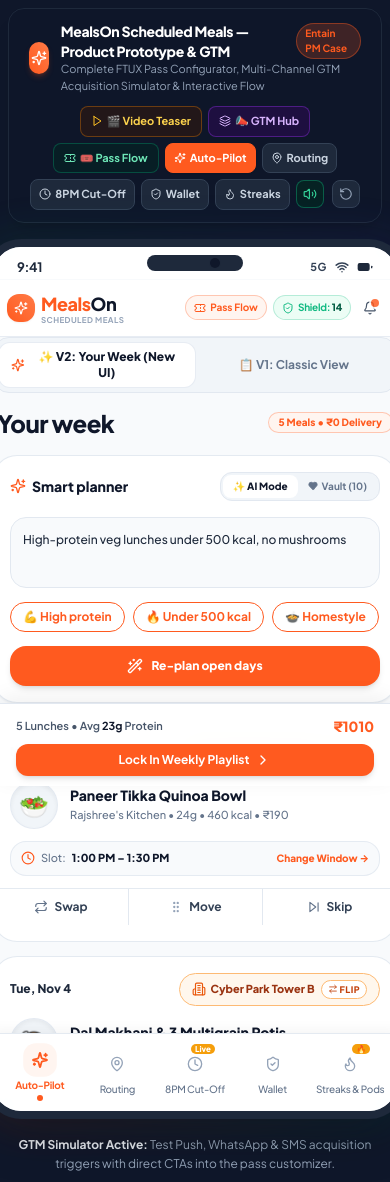
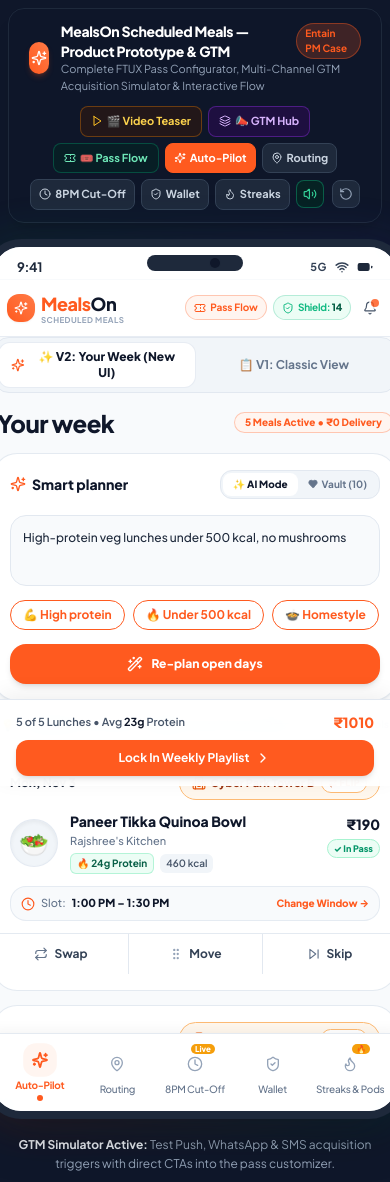
Before and after one commit to AnimeFreak95/Assignment_MealOn, a React (Vite) app: page / in a window 390 px wide. Built offline with nearby package versions, Linux system fonts and the light colour scheme.

Commit message:
feat(mobile-ux): enhance V2 card hierarchy with prominent price pills, thumb-friendly skipped state, and touch-optimized controls

```diff
--- a/src/tabs/AutoPilotTab.jsx
+++ b/src/tabs/AutoPilotTab.jsx
@@ -23,7 +23,8 @@ import {
   SkipForward,
   X,
   MapPin,
-  Move
+  Move,
+  RotateCcw
 } from 'lucide-react';
 import { playPop, playSuccessChime, playCelebrationFanfare } from '../utils/audioDelight';
 import { MASTER_DISH_CATALOG, INITIAL_VAULT_IDS, SAVED_LOCATIONS } from '../data/mockData';
@@ -321,9 +322,12 @@ export default function AutoPilotTab({
 
   // Calculate live totals
   const totalCost = playlist.reduce((acc, day) => {
+    if (day.status === 'skipped') return acc;
     const meal = day.options[day.currentIdx] || day.options[0];
     return acc + (meal?.price || 0);
   }, 0);
+
+  const activeMealsCount = playlist.filter((d) => d.status !== 'skipped').length;
 
   const avgProtein = Math.round(
     playlist.reduce((acc, day) => {
@@ -388,7 +392,7 @@ export default function AutoPilotTab({
       {/* V2: NEW FEATURE SECTION (DIRECTLY FROM SCREENSHOT DESIGN) */}
       {/* ======================================================== */}
       {viewVersion === 'v2' ? (
-        <div className="space-y-4 animate-in fade-in duration-200">
+        <div className="space-y-3.5 animate-in fade-in duration-200">
           {/* Main Title: Your week */}
           <div className="flex items-center justify-between px-1">
             <h1 className="text-2xl font-black text-slate-900 tracking-tight">
@@ -396,7 +400,7 @@ export default function AutoPilotTab({
             </h1>
             <div className="flex items-center space-x-1.5">
               <span className="text-[10px] font-extrabold text-[#FF5A1F] bg-[#FFF5F0] border border-[#FF5A1F]/30 px-2.5 py-0.5 rounded-full">
-                5 Meals • ₹0 Delivery
+                {activeMealsCount} Meals Active • ₹0 Delivery
               </span>
             </div>
           </div>
@@ -488,7 +492,7 @@ export default function AutoPilotTab({
                 <button
                   onClick={handleGenerateAI}
                   disabled={isLoading}
-                  className="w-full bg-[#FF5A1F] hover:bg-[#E04812] text-white font-extrabold text-xs py-3 px-4 rounded-2xl shadow-md transition-all active:scale-[0.98] cta-bounce flex items-center justify-center space-x-2"
+                  className="w-full bg-[#FF5A1F] hover:bg-[#E04812] text-white font-extrabold text-xs py-3 px-4 rounded-2xl shadow-md transition-all active:scale-[0.98] cta-bounce flex items-center justify-center space-x-2 cursor-pointer"
                 >
                   {isLoading ? (
                     <div className="flex items-center space-x-2">
@@ -516,7 +520,7 @@ export default function AutoPilotTab({
                     <button
                       type="button"
                       onClick={() => setIsVaultModalOpen(true)}
-                      className="text-[11px] font-extrabold text-rose-600 hover:underline flex items-center space-x-1"
+                      className="text-[11px] font-extrabold text-rose-600 hover:underline flex items-center space-x-1 cursor-pointer"
                     >
                       <span>Manage 20 Dishes</span>
                       <ChevronRight className="w-3 h-3" />
@@ -558,7 +562,7 @@ export default function AutoPilotTab({
                       playPop();
                       setFridayWildcard(!fridayWildcard);
                     }}
-                    className={`w-9 h-5 rounded-full transition-colors relative p-0.5 ${
+                    className={`w-9 h-5 rounded-full transition-colors relative p-0.5 cursor-pointer ${
                       fridayWildcard ? 'bg-[#FF5A1F]' : 'bg-slate-300'
                     }`}
                   >
@@ -574,7 +578,7 @@ export default function AutoPilotTab({
                 <button
                   onClick={handleShuffleVaultSchedule}
                   disabled={isLoading}
-                  className="w-full bg-gradient-to-r from-rose-500 to-[#FF5A1F] hover:from-rose-600 hover:to-[#E04812] text-white font-extrabold text-xs py-3 px-4 rounded-2xl shadow-md transition-all active:scale-[0.98] cta-bounce flex items-center justify-center space-x-2"
+                  className="w-full bg-gradient-to-r from-rose-500 to-[#FF5A1F] hover:from-rose-600 hover:to-[#E04812] text-white font-extrabold text-xs py-3 px-4 rounded-2xl shadow-md transition-all active:scale-[0.98] cta-bounce flex items-center justify-center space-x-2 cursor-pointer"
                 >
                   {isLoading ? (
                     <div className="flex items-center space-x-2">
@@ -592,6 +596,15 @@ export default function AutoPilotTab({
             )}
           </div>
 
+          {/* Mobile UX Helper Tip Banner */}
+          <div className="flex items-center justify-between px-2 py-0.5 text-[11px] text-slate-500 font-medium">
+            <span className="flex items-center space-x-1.5">
+              <span>💡</span>
+              <span>Tap <strong>Move</strong> to shift days, or <strong>Flip</strong> to switch Home/Office</span>
+            </span>
+            <span className="text-[10px] font-bold text-slate-400">1-Tap Controls</span>
+          </div>
+
           {/* Active Drag-and-Drop Banner Indicator */}
           {draggedDayIndex !== null && (
             <div className="bg-amber-100/90 border border-amber-300 rounded-2xl p-2.5 text-center text-xs font-bold text-amber-900 animate-pulse flex items-center justify-center space-x-2 shadow-xs">
@@ -602,7 +615,7 @@ export default function AutoPilotTab({
             </div>
           )}
 
-          {/* 2. Meal Cards List (Matching Screenshot Design Language) */}
+          {/* 2. Meal Cards List (Matching Screenshot Design Language + Mobile Ergonomics) */}
           <div className="space-y-3.5">
             {isLoading ? (
               <div className="space-y-3 animate-pulse">
@@ -644,7 +657,7 @@ export default function AutoPilotTab({
                         : isDragOverTarget
                         ? 'border-2 border-dashed border-[#FF5A1F] bg-orange-50/70 ring-4 ring-[#FF5A1F]/20 scale-[1.01]'
                         : isSkipped
-                        ? 'opacity-60 border-slate-300 bg-slate-50/60'
+                        ? 'opacity-70 border-slate-300 bg-slate-50/70'
                         : isJustSwapped
                         ? 'border-[#10B981] ring-2 ring-[#10B981]/20 shadow-md'
                         : 'border-slate-200/90 hover:border-slate-300'
@@ -719,20 +732,41 @@ export default function AutoPilotTab({
                       </div>
                     )}
 
-                    {/* Middle Content Row: Round Avatar + Details */}
-                    <div className="flex items-center space-x-3">
+                    {/* Middle Content Row: Round Avatar + Details + PROMINENT PRICE BADGE */}
+                    <div className="flex items-start justify-between space-x-2">
+                      <div className="flex items-center space-x-3 min-w-0 flex-1">
                         {/* Round Avatar with gray circle background */}
                         <div className="w-12 h-12 rounded-full bg-slate-100 border border-slate-200/80 flex items-center justify-center text-2xl shrink-0 shadow-inner">
                           {currentMeal.image}
                         </div>
 
-                      <div className="flex-1 min-w-0">
+                        <div className="min-w-0 flex-1">
                           <h3 className="text-sm font-extrabold text-slate-900 leading-snug truncate">
                             {currentMeal.name}
                           </h3>
                           <p className="text-[11px] text-slate-500 font-medium truncate mt-0.5">
-                          {currentMeal.kitchen} • {currentMeal.protein}g • {currentMeal.kcal} kcal • ₹{currentMeal.price}
+                            {currentMeal.kitchen}
                           </p>
+                          {/* Clean Macro Badges on Mobile */}
+                          <div className="flex items-center space-x-1.5 mt-1">
+                            <span className="text-[10px] font-bold text-emerald-800 bg-emerald-50 border border-emerald-200/80 px-1.5 py-0.5 rounded-md flex items-center space-x-0.5">
+                              <span>🔥 {currentMeal.protein}g Protein</span>
+                            </span>
+                            <span className="text-[10px] font-semibold text-slate-600 bg-slate-100 px-1.5 py-0.5 rounded-md">
+                              {currentMeal.kcal} kcal
+                            </span>
+                          </div>
+                        </div>
+                      </div>
+
+                      {/* Standalone Price Badge with Pass Included tag (Brought from V1) */}
+                      <div className="text-right shrink-0 pt-0.5">
+                        <div className="text-sm font-black text-slate-900">
+                          ₹{currentMeal.price}
+                        </div>
+                        <span className="text-[9px] font-extrabold text-[#059669] bg-[#ECFDF5] border border-[#A7F3D0] px-1.5 py-0.5 rounded-full inline-block mt-0.5">
+                          ✓ In Pass
+                        </span>
                       </div>
                     </div>
 
@@ -752,7 +786,7 @@ export default function AutoPilotTab({
                           onClick={() =>
                             setActiveSlotPickerDay(activeSlotPickerDay === idx ? null : idx)
                           }
-                          className="text-[10px] font-extrabold text-[#FF5A1F] hover:underline flex items-center space-x-0.5"
+                          className="text-[10px] font-extrabold text-[#FF5A1F] hover:underline flex items-center space-x-0.5 cursor-pointer"
                         >
                           <span>{activeSlotPickerDay === idx ? 'Close' : 'Change Window →'}</span>
                         </button>
@@ -760,7 +794,7 @@ export default function AutoPilotTab({
 
                       {/* Expandable 30-Min Slot Selector */}
                       {activeSlotPickerDay === idx && (
-                        <div className="grid grid-cols-3 gap-1 pt-1 animate-in fade-in duration-150">
+                        <div className="grid grid-cols-3 gap-1.5 pt-1 animate-in fade-in duration-150">
                           {[
                             { id: '12:30 PM – 1:00 PM', label: '12:30–1:00 PM' },
                             { id: '1:00 PM – 1:30 PM', label: '1:00–1:30 PM (Pod)' },
@@ -772,7 +806,7 @@ export default function AutoPilotTab({
                                 key={tw.id}
                                 type="button"
                                 onClick={() => selectTimeSlot(idx, tw.id)}
-                                className={`py-1 px-1 rounded-lg text-[9px] font-extrabold border transition-all text-center ${
+                                className={`py-1.5 px-1 rounded-xl text-[9px] font-extrabold border transition-all text-center cursor-pointer ${
                                   isCurrentSlot
                                     ? 'bg-[#FF5A1F] text-white border-[#FF5A1F] shadow-xs'
                                     : 'bg-white text-slate-700 border-slate-200 hover:border-slate-300'
@@ -786,31 +820,31 @@ export default function AutoPilotTab({
                       )}
                     </div>
 
-                    {/* Move / Shift Drawer (Tap-friendly alternate for Drag-and-Drop) */}
+                    {/* Move / Shift Drawer (Large, Thumb-Friendly Alternate for Drag-and-Drop) */}
                     {activeShiftDay === idx && (
-                      <div className="p-2.5 bg-gradient-to-r from-orange-50 to-amber-50 rounded-2xl border border-[#FF5A1F]/30 space-y-1.5 animate-in fade-in duration-150">
-                        <div className="flex items-center justify-between text-[10px]">
+                      <div className="p-3 bg-gradient-to-r from-orange-50 to-amber-50 rounded-2xl border border-[#FF5A1F]/30 space-y-2 animate-in fade-in duration-150">
+                        <div className="flex items-center justify-between text-[11px]">
                           <span className="font-extrabold text-slate-900 flex items-center space-x-1">
                             <GripVertical className="w-3.5 h-3.5 text-[#FF5A1F]" />
-                            <span>Drag the "Move" button or tap a day to swap:</span>
+                            <span>Shift {dayItem.dayCode}'s meal to:</span>
                           </span>
                           <button
                             onClick={() => setActiveShiftDay(null)}
-                            className="text-slate-400 hover:text-slate-600 font-bold"
+                            className="text-slate-400 hover:text-slate-600 font-bold p-1 cursor-pointer"
                           >
                             ✕
                           </button>
                         </div>
-                        <div className="grid grid-cols-5 gap-1">
+                        <div className="grid grid-cols-5 gap-1.5">
                           {playlist.map((d, dIdx) => (
                             <button
                               key={d.day}
                               disabled={dIdx === idx}
                               onClick={() => handleShiftMeal(idx, dIdx)}
-                              className={`py-1 rounded-lg text-[10px] font-bold border transition-all ${
+                              className={`py-2 rounded-xl text-xs font-black border transition-all cursor-pointer ${
                                 dIdx === idx
                                   ? 'bg-slate-200 text-slate-400 border-slate-300 cursor-not-allowed'
-                                  : 'bg-white text-slate-800 hover:bg-[#FF5A1F] hover:text-white border-slate-200 shadow-2xs'
+                                  : 'bg-white text-slate-800 hover:bg-[#FF5A1F] hover:text-white border-slate-200 shadow-2xs active:scale-95'
                               }`}
                             >
                               {d.dayCode}
@@ -820,17 +854,35 @@ export default function AutoPilotTab({
                       </div>
                     )}
 
-                    {/* Skipped Notice */}
-                    {isSkipped && (
-                      <div className="bg-emerald-50 border border-emerald-200 rounded-xl p-1.5 px-2 text-[10px] text-emerald-800 font-bold flex items-center justify-between">
-                        <span>🛡️ Meal Skipped. ₹190 credited to MealsOn Wallet.</span>
-                        <span className="text-[9px] underline cursor-pointer" onClick={() => handleSkipDay(idx)}>
-                          Undo
+                    {/* ======================================================== */}
+                    {/* BOTTOM TOOLBAR: CONDITIONAL BASED ON SKIPPED STATE       */}
+                    {/* ======================================================== */}
+                    {isSkipped ? (
+                      /* SIMPLIFIED HIGH-CONTRAST SKIPPED CARD STATE FOR MOBILE */
+                      <div className="bg-emerald-50/90 border-t border-emerald-200 -mx-4 -mb-4 p-3 rounded-b-3xl flex items-center justify-between animate-in fade-in duration-150">
+                        <div className="flex items-center space-x-2">
+                          <ShieldCheck className="w-4 h-4 text-emerald-600 shrink-0" />
+                          <div>
+                            <span className="text-xs font-black text-emerald-950 block leading-tight">
+                              Meal Skipped • ₹190 Preserved
+                            </span>
+                            <span className="text-[10px] font-medium text-emerald-700">
+                              Credited to MealsOn Wallet. Pass extended +1 day.
                             </span>
                           </div>
-                    )}
+                        </div>
 
-                    {/* Bottom 3-Action Toolbar (EXACT CTAs: Swap, Move, Skip) */}
+                        <button
+                          type="button"
+                          onClick={() => handleSkipDay(idx)}
+                          className="bg-white hover:bg-emerald-100 text-emerald-800 font-black text-xs px-3.5 py-1.5 rounded-xl border border-emerald-300 shadow-xs transition-all active:scale-95 shrink-0 cta-bounce cursor-pointer flex items-center space-x-1"
+                        >
+                          <RotateCcw className="w-3 h-3 text-emerald-600" />
+                          <span>Restore</span>
+                        </button>
+                      </div>
+                    ) : (
+                      /* REGULAR 3-ACTION TOOLBAR: Swap, Move, Skip */
                       <div className="grid grid-cols-3 divide-x divide-slate-200 border-t border-slate-200/90 -mx-4 -mb-4 mt-2">
                         {/* 1. Swap (Opens 4-5 alternative choices, including Vault items) */}
                         <button
@@ -839,7 +891,7 @@ export default function AutoPilotTab({
                             playPop();
                             setMultiSwapModalDay(idx);
                           }}
-                        className="py-2.5 text-xs font-bold text-slate-700 hover:text-[#FF5A1F] hover:bg-slate-50/80 rounded-bl-3xl flex items-center justify-center space-x-1.5 transition-colors active:scale-95 cta-bounce cursor-pointer"
+                          className="py-3 text-xs font-bold text-slate-700 hover:text-[#FF5A1F] hover:bg-slate-50/80 rounded-bl-3xl flex items-center justify-center space-x-1.5 transition-colors active:scale-95 cta-bounce cursor-pointer"
                         >
                           <Repeat className="w-3.5 h-3.5 text-slate-500" />
                           <span>Swap</span>
@@ -864,7 +916,7 @@ export default function AutoPilotTab({
                             setActiveShiftDay(activeShiftDay === idx ? null : idx);
                           }}
                           title="Drag this button to drop onto another day, or tap to choose"
-                        className="group py-2.5 text-xs font-bold text-slate-700 hover:text-[#FF5A1F] hover:bg-orange-50/60 flex items-center justify-center space-x-1.5 transition-colors active:scale-95 cta-bounce cursor-grab active:cursor-grabbing select-none"
+                          className="group py-3 text-xs font-bold text-slate-700 hover:text-[#FF5A1F] hover:bg-orange-50/60 flex items-center justify-center space-x-1.5 transition-colors active:scale-95 cta-bounce cursor-grab active:cursor-grabbing select-none"
                         >
                           <GripVertical className="w-3.5 h-3.5 text-slate-400 group-hover:text-[#FF5A1F] transition-colors" />
                           <span>Move</span>
@@ -874,16 +926,13 @@ export default function AutoPilotTab({
                         <button
                           type="button"
                           onClick={() => handleSkipDay(idx)}
-                        className={`py-2.5 text-xs font-bold transition-colors active:scale-95 rounded-br-3xl flex items-center justify-center space-x-1.5 cta-bounce cursor-pointer ${
-                          isSkipped
-                            ? 'text-emerald-700 bg-emerald-50 hover:bg-emerald-100'
-                            : 'text-slate-700 hover:text-amber-600 hover:bg-slate-50/80'
-                        }`}
+                          className="py-3 text-xs font-bold transition-colors active:scale-95 rounded-br-3xl flex items-center justify-center space-x-1.5 cta-bounce cursor-pointer text-slate-700 hover:text-amber-600 hover:bg-slate-50/80"
                         >
                           <SkipForward className="w-3.5 h-3.5 text-slate-500" />
-                        <span>{isSkipped ? 'Skipped ✓' : 'Skip'}</span>
+                          <span>Skip</span>
                         </button>
                       </div>
+                    )}
                   </div>
                 );
               })
@@ -1165,7 +1214,7 @@ export default function AutoPilotTab({
       {/* ======================================================== */}
       {multiSwapModalDay !== null && (
         <div className="fixed inset-0 z-50 bg-black/60 backdrop-blur-xs flex items-end justify-center p-0 animate-in fade-in duration-150">
-          <div className="w-full max-w-[420px] bg-white rounded-t-3xl p-4 space-y-3 max-h-[85vh] overflow-y-auto animate-in slide-in-from-bottom duration-200 shadow-2xl">
+          <div className="w-full max-w-[420px] bg-white rounded-t-3xl p-4 pb-8 space-y-3.5 max-h-[85vh] overflow-y-auto animate-in slide-in-from-bottom duration-200 shadow-2xl">
             {/* Modal Header */}
             <div className="flex items-center justify-between pb-2 border-b border-slate-100">
               <div>
@@ -1192,7 +1241,7 @@ export default function AutoPilotTab({
                   playPop();
                   setSwapModalFilter('curated');
                 }}
-                className={`flex-1 py-1.5 rounded-lg transition-all flex items-center justify-center space-x-1 ${
+                className={`flex-1 py-2 rounded-lg transition-all flex items-center justify-center space-x-1 cursor-pointer ${
                   swapModalFilter === 'curated'
                     ? 'bg-white text-slate-900 font-extrabold shadow-2xs'
                     : 'text-slate-500 hover:text-slate-700'
@@ -1207,7 +1256,7 @@ export default function AutoPilotTab({
                   playPop();
                   setSwapModalFilter('vault');
                 }}
-                className={`flex-1 py-1.5 rounded-lg transition-all flex items-center justify-center space-x-1 ${
+                className={`flex-1 py-2 rounded-lg transition-all flex items-center justify-center space-x-1 cursor-pointer ${
                   swapModalFilter === 'vault'
                     ? 'bg-rose-500 text-white font-extrabold shadow-2xs'
                     : 'text-slate-500 hover:text-slate-700'
@@ -1227,7 +1276,7 @@ export default function AutoPilotTab({
             </p>
 
             {/* List of Alternative Dishes */}
-            <div className="space-y-2">
+            <div className="space-y-2.5">
               {getSwapCandidates(playlist[multiSwapModalDay]?.options[playlist[multiSwapModalDay]?.currentIdx]?.id).map((candidate) => (
                 <div
                   key={candidate.id}
@@ -1285,7 +1334,7 @@ export default function AutoPilotTab({
                         e.stopPropagation();
                         handleSelectSwapDish(multiSwapModalDay, candidate);
                       }}
-                      className="bg-[#FF5A1F] hover:bg-[#E04812] text-white font-extrabold text-[10px] px-2.5 py-1 rounded-lg shadow-xs transition-all active:scale-95 cursor-pointer"
+                      className="bg-[#FF5A1F] hover:bg-[#E04812] text-white font-extrabold text-[10px] px-3 py-1.5 rounded-xl shadow-xs transition-all active:scale-95 cursor-pointer"
                     >
                       Swap ➔
                     </button>
@@ -1301,7 +1350,7 @@ export default function AutoPilotTab({
       <div className="fixed bottom-[58px] left-0 right-0 max-w-[420px] mx-auto bg-white/95 backdrop-blur-md border-t border-slate-200 p-2.5 px-4 shadow-[0_-6px_20px_rgba(0,0,0,0.06)] z-20">
         <div className="flex items-center justify-between mb-1.5">
           <div className="text-[11px] font-semibold text-slate-600">
-            5 Lunches • Avg <strong className="text-slate-900 font-bold">{avgProtein}g</strong> Protein
+            {activeMealsCount} of 5 Lunches • Avg <strong className="text-slate-900 font-bold">{avgProtein}g</strong> Protein
           </div>
           <div className="text-right">
             <span className="text-sm font-extrabold text-[#FF5A1F]">₹{totalCost}</span>
@@ -1310,7 +1359,7 @@ export default function AutoPilotTab({
 
         <button
           onClick={handleLockIn}
-          className="w-full bg-[#FF5A1F] hover:bg-[#E04812] text-white font-bold text-xs py-2 px-4 rounded-xl shadow-md transition-all active:scale-[0.97] cta-bounce flex items-center justify-center space-x-1.5 cursor-pointer"
+          className="w-full bg-[#FF5A1F] hover:bg-[#E04812] text-white font-bold text-xs py-2.5 px-4 rounded-xl shadow-md transition-all active:scale-[0.97] cta-bounce flex items-center justify-center space-x-1.5 cursor-pointer"
         >
           <span>Lock In Weekly Playlist</span>
           <ChevronRight className="w-4 h-4" />
```
Also changed, not shown: 1 other file (tests, documents, lock files or other folders). Lines whose indentation alone changed are shown as unchanged.
